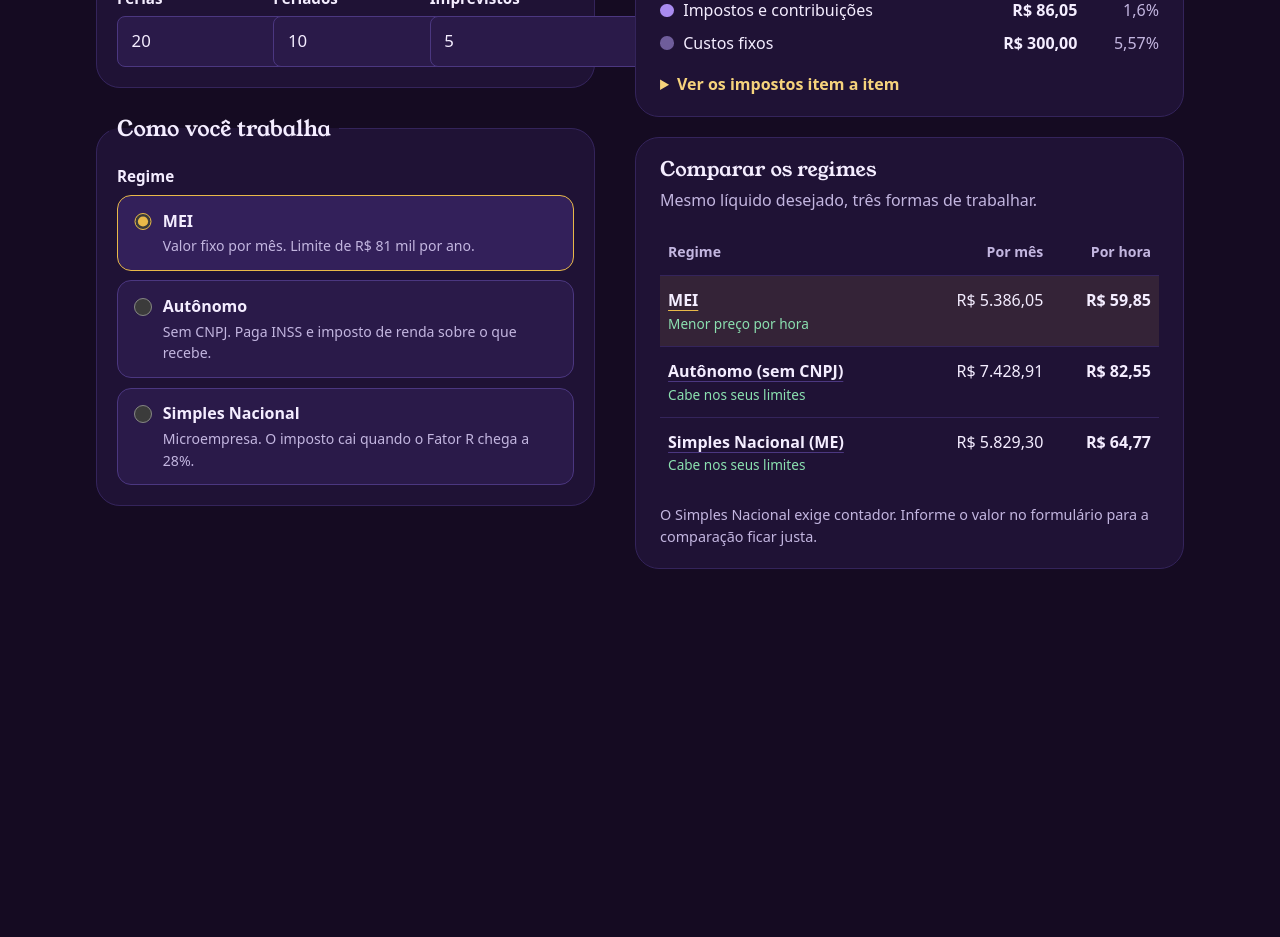
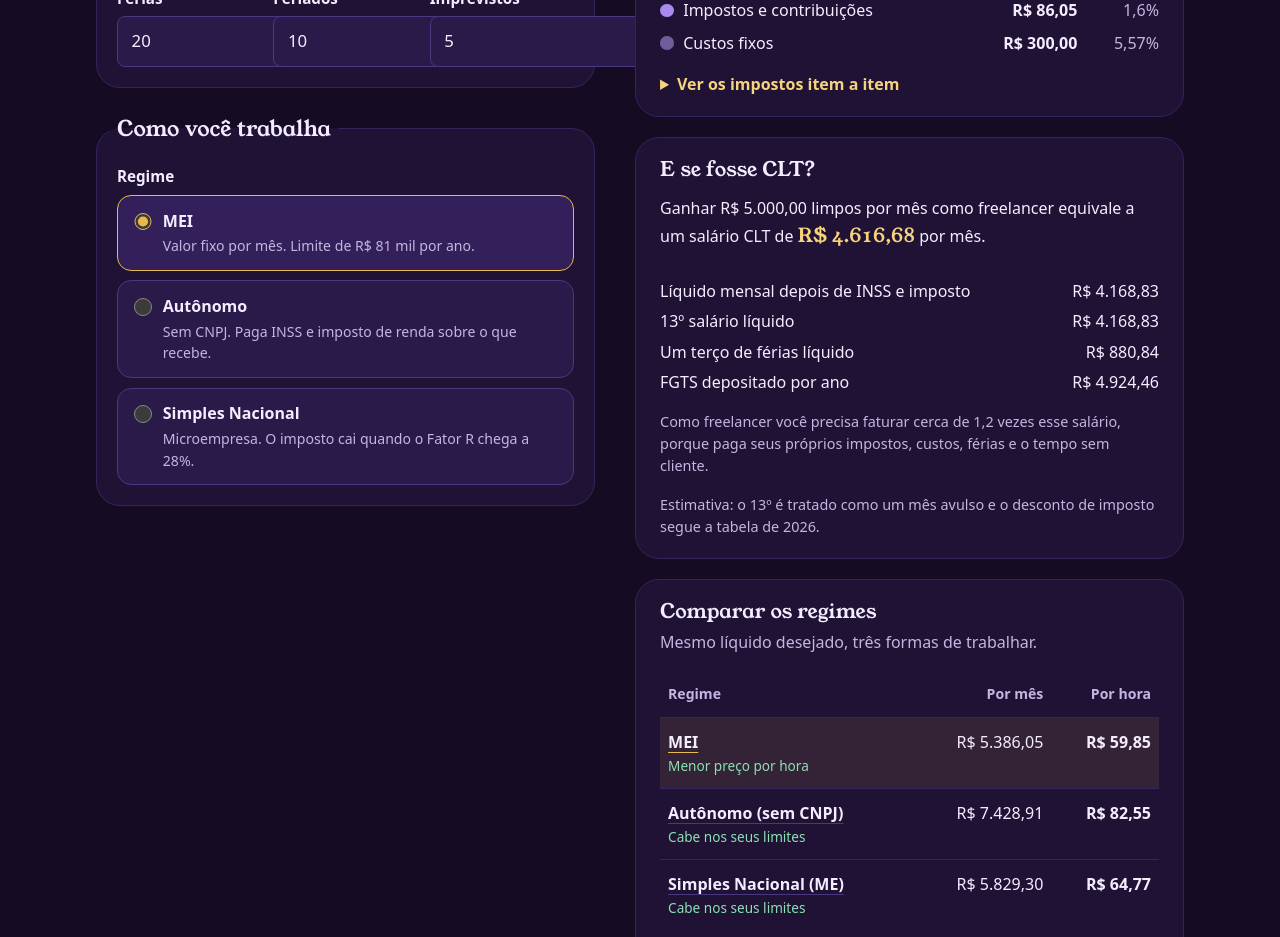
Before and after one commit to GabriellaCMaciel/nao-trabalho-de-graca, a React (Vite) app: page / in a window 1280 px wide. Shown: the part 1080-2017 px from the top of the page. Before the commit the page ends 1745 px from the top, so only its background shows below. Built offline with nearby package versions, Linux system fonts and the light colour scheme.

Commit message:
feat(ui): show the equivalent CLT salary

```diff
--- a/src/App.jsx
+++ b/src/App.jsx
@@ -1,5 +1,6 @@
 import { useMemo, useState } from 'react'
 import Breakdown from './components/Breakdown.jsx'
+import CltCard from './components/CltCard.jsx'
 import InputForm from './components/InputForm.jsx'
 import RegimeComparison from './components/RegimeComparison.jsx'
 import MeiAlert from './components/MeiAlert.jsx'
@@ -51,6 +52,11 @@
                 <MeiAlert limit={pricing.selected.meiLimit} annualGross={pricing.selected.annualGross} />
               )}
               {pricing.selected.calc && <Breakdown result={pricing.selected} />}
+              <CltCard
+                clt={pricing.clt}
+                grossMonthly={pricing.selected.grossMonthly}
+                desiredNet={validation.values.desiredNet}
+              />
               <RegimeComparison
                 byRegime={pricing.byRegime}
                 best={pricing.best}
--- /dev/null
+++ b/src/components/CltCard.jsx
@@ -0,0 +1,50 @@
+import { formatBRL } from '../domain/money.js'
+
+/**
+ * "E se fosse CLT?": o salário de carteira que entregaria o mesmo valor no ano.
+ * @param {{ clt: object, grossMonthly?: number, desiredNet: number }} props
+ */
+export default function CltCard({ clt, grossMonthly, desiredNet }) {
+  const vezes = grossMonthly ? grossMonthly / clt.salario : null
+
+  return (
+    <section className="panel" aria-labelledby="clt-title">
+      <h2 id="clt-title" className="panel__title">
+        E se fosse CLT?
+      </h2>
+      <p>
+        Ganhar {formatBRL(desiredNet)} limpos por mês como freelancer equivale a um salário CLT de{' '}
+        <strong className="panel__highlight">{formatBRL(clt.salario)}</strong> por mês.
+      </p>
+
+      <ul className="taxlist">
+        <li>
+          <span>Líquido mensal depois de INSS e imposto</span>
+          <span>{formatBRL(clt.monthlyNet)}</span>
+        </li>
+        <li>
+          <span>13º salário líquido</span>
+          <span>{formatBRL(clt.thirteenthNet)}</span>
+        </li>
+        <li>
+          <span>Um terço de férias líquido</span>
+          <span>{formatBRL(clt.feriasBonusNet)}</span>
+        </li>
+        <li>
+          <span>FGTS depositado por ano</span>
+          <span>{formatBRL(clt.fgts)}</span>
+        </li>
+      </ul>
+
+      {vezes && (
+        <p className="panel__note">
+          Como freelancer você precisa faturar cerca de {vezes.toLocaleString('pt-BR', { maximumFractionDigits: 1 })}{' '}
+          vezes esse salário, porque paga seus próprios impostos, custos, férias e o tempo sem cliente.
+        </p>
+      )}
+      <p className="panel__note">
+        Estimativa: o 13º é tratado como um mês avulso e o desconto de imposto segue a tabela de 2026.
+      </p>
+    </section>
+  )
+}
--- a/src/styles/results.css
+++ b/src/styles/results.css
@@ -282,3 +282,10 @@
   color: var(--muted);
   font-size: 0.9rem;
 }
+
+.panel__highlight {
+  color: var(--gold-strong);
+  font-family: var(--font-display);
+  font-size: 1.2em;
+  font-weight: 400;
+}
```
Also changed, not shown: 1 other file (tests, documents, lock files or other folders).
